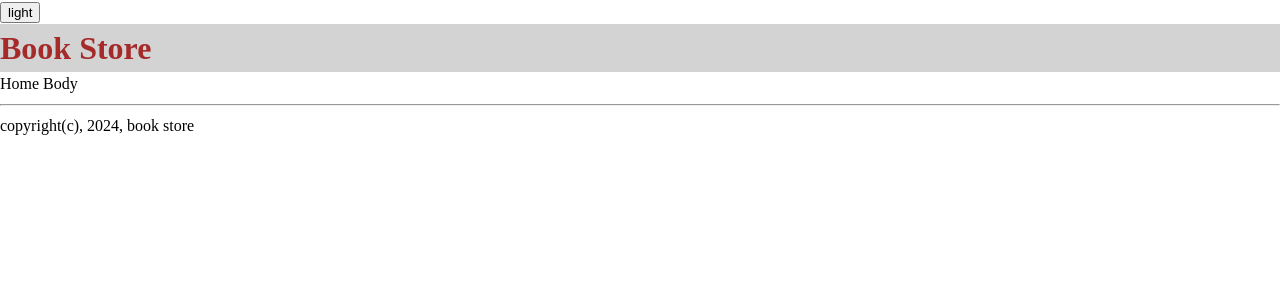
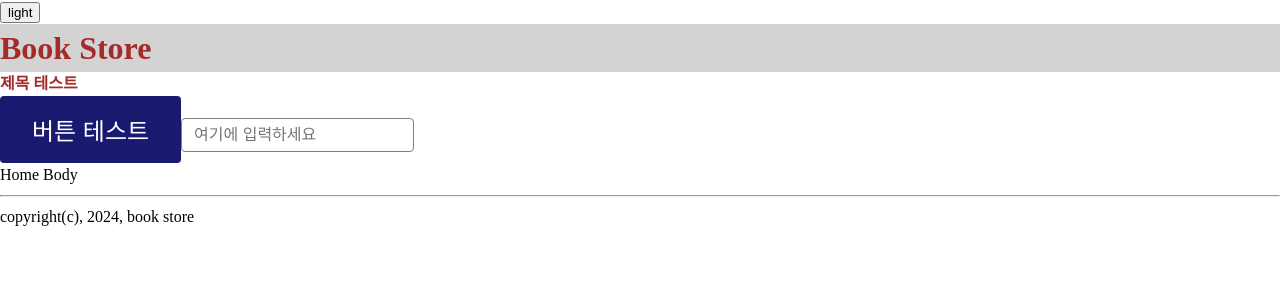
Before and after one commit to choongnyeong6215/book-store-client, a React (Create React App) app: page / in a window 1280 px wide. Shown: the top 300 px of the page. Built offline with nearby package versions, Linux system fonts and the light colour scheme.

Commit message:
Adding Components & Styles

```diff
--- /dev/null
+++ b/src/components/common/Button.tsx
@@ -0,0 +1,44 @@
+import styled from "styled-components";
+import { ButtonSchema, ButtonSize } from "../../style/theme";
+
+interface IButtonProps {
+  children: React.ReactNode;
+  size: ButtonSize;
+  schema: ButtonSchema;
+  disabled?: boolean;
+  isLoading?: boolean;
+}
+
+const Button = ({
+  children,
+  size,
+  schema,
+  disabled,
+  isLoading,
+}: IButtonProps) => {
+  return (
+    <ButtonStyle
+      size={size}
+      schema={schema}
+      disabled={disabled}
+      isLoading={isLoading}
+    >
+      {children}
+    </ButtonStyle>
+  );
+};
+
+const ButtonStyle = styled.button<Omit<IButtonProps, "children">>`
+  font-size: ${({ theme, size }) => theme.button[size].fontSize};
+  padding: ${({ theme, size }) => theme.button[size].padding};
+  color: ${({ theme, schema }) => theme.buttonSchema[schema].color};
+  background-color: ${({ theme, schema }) =>
+    theme.buttonSchema[schema].backgroundColor};
+  border: 0;
+  border-radius: ${({ theme }) => theme.borderRadius.default};
+  opacity: ${({ disabled }) => (disabled ? 0.5 : 1)};
+  pointer-events: ${({ disabled }) => (disabled ? "none" : "auto")};
+  cursor: ${({ disabled }) => (disabled ? "none" : "pointer")};
+`;
+
+export default Button;
--- /dev/null
+++ b/src/components/common/InputText.tsx
@@ -0,0 +1,23 @@
+import React, { ForwardedRef } from "react";
+import styled from "styled-components";
+
+interface IInputText {
+  placeholder?: string;
+}
+
+const InputText = React.forwardRef(
+  ({ placeholder }: IInputText, ref: ForwardedRef<HTMLInputElement>) => {
+    return <InputTextStyle placeholder={placeholder} ref={ref} />;
+  }
+);
+
+const InputTextStyle = styled.input.attrs({ type: "text" })`
+  padding: 0.25rem 0.75rem;
+  border: 1px solid ${({ theme }) => theme.color.border};
+  border-radius: ${({ theme }) => theme.borderRadius.default};
+  font-size: 1rem;
+  line-height: 1.5;
+  color: ${({ theme }) => theme.color.text};
+`;
+
+export default InputText;
--- /dev/null
+++ b/src/components/common/Title.tsx
@@ -0,0 +1,20 @@
+import styled from "styled-components";
+import { ColorKey, HeadingSize } from "../../style/theme";
+
+interface ITitleProps {
+  children: React.ReactNode;
+  size: HeadingSize;
+  color?: ColorKey;
+}
+
+const Title = ({ children, size }: ITitleProps) => {
+  return <TitleStyle size={size}>{children}</TitleStyle>;
+};
+
+const TitleStyle = styled.h1<Omit<ITitleProps, "children">>`
+  font-size: ${({ theme, size }) => theme.heading[size].fontSize};
+  color: ${({ theme, color }) =>
+    color ? theme.color[color] : theme.color.primary};
+`;
+
+export default Title;
--- a/src/pages/Home.tsx
+++ b/src/pages/Home.tsx
@@ -1,5 +1,20 @@
+import Button from "../components/common/Button";
+import InputText from "../components/common/InputText";
+import Title from "../components/common/Title";
+
 const Home = () => {
-  return <div>Home Body</div>;
+  return (
+    <>
+      <Title size="small" color="secondary">
+        제목 테스트
+      </Title>
+      <Button size="large" schema="primary">
+        버튼 테스트
+      </Button>
+      <InputText placeholder="여기에 입력하세요" />
+      <div>Home Body</div>
+    </>
+  );
 };
 
 export default Home;
--- a/src/style/theme.ts
+++ b/src/style/theme.ts
@@ -1,28 +1,100 @@
-type ColorKey = "primary" | "background" | "secondary" | "third";
+export type ColorKey =
+  | "primary"
+  | "background"
+  | "secondary"
+  | "third"
+  | "border"
+  | "text";
 export type ThemeName = "light" | "dark";
+export type HeadingSize = "large" | "medium" | "small";
+export type ButtonSize = "large" | "medium" | "small";
+export type ButtonSchema = "primary" | "normal";
 
 interface ITheme {
   name: ThemeName;
   color: Record<ColorKey, string>;
+  heading: {
+    [key in HeadingSize]: {
+      fontSize: string;
+    };
+  };
+  button: {
+    [key in ButtonSize]: {
+      fontSize: string;
+      padding: string;
+    };
+  };
+  buttonSchema: {
+    [key in ButtonSchema]: {
+      color: string;
+      backgroundColor: string;
+    };
+  };
+  borderRadius: {
+    default: string;
+  };
 }
 
 export const light: ITheme = {
   name: "light",
   color: {
     primary: "brown",
-    background: "lightgray",
-    secondary: "green",
+    background: "lightgrey",
+    secondary: "blue",
     third: "green",
+    border: "grey",
+    text: "black",
+  },
+  heading: {
+    large: {
+      fontSize: "2rem",
+    },
+    medium: {
+      fontSize: "1.5rem",
+    },
+    small: {
+      fontSize: "1rem",
+    },
+  },
+  button: {
+    large: {
+      fontSize: "1.5rem",
+      padding: "1rem 2rem",
+    },
+    medium: {
+      fontSize: "1rem",
+      padding: "0.5rem 1rem",
+    },
+    small: {
+      fontSize: "0.75rem",
+      padding: "0.25rem 0.5rem",
+    },
+  },
+  buttonSchema: {
+    primary: {
+      color: "white",
+      backgroundColor: "midnightblue",
+    },
+    normal: {
+      color: "black",
+      backgroundColor: "lightgrey",
+    },
+  },
+  borderRadius: {
+    default: "4px",
   },
 };
 
 export const dark: ITheme = {
+  ...light,
   name: "dark",
   color: {
     primary: "coral",
     background: "midnightblue",
     secondary: "darkblue",
     third: "darkgreen",
+    border: "grey",
+    text: "black",
   },
 };
 
```
